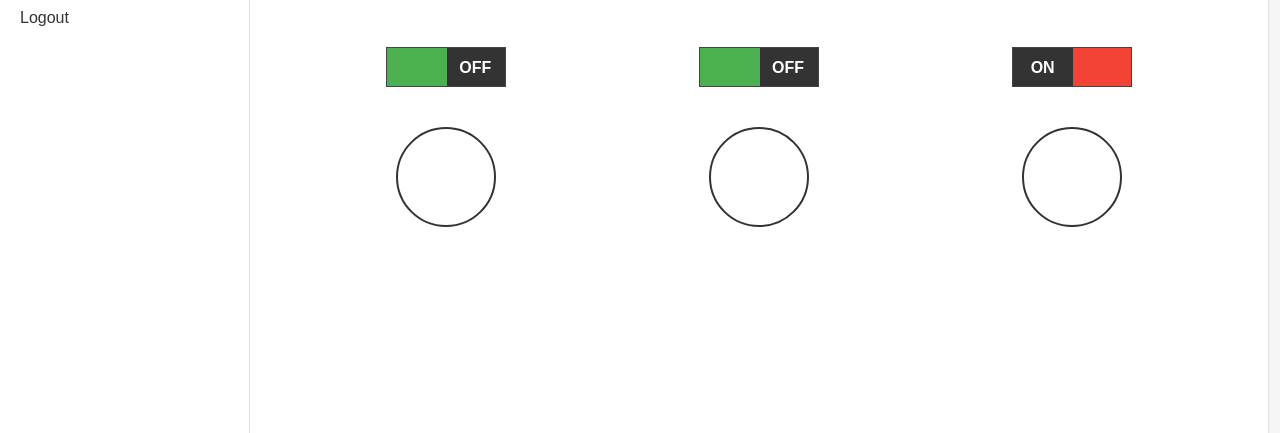
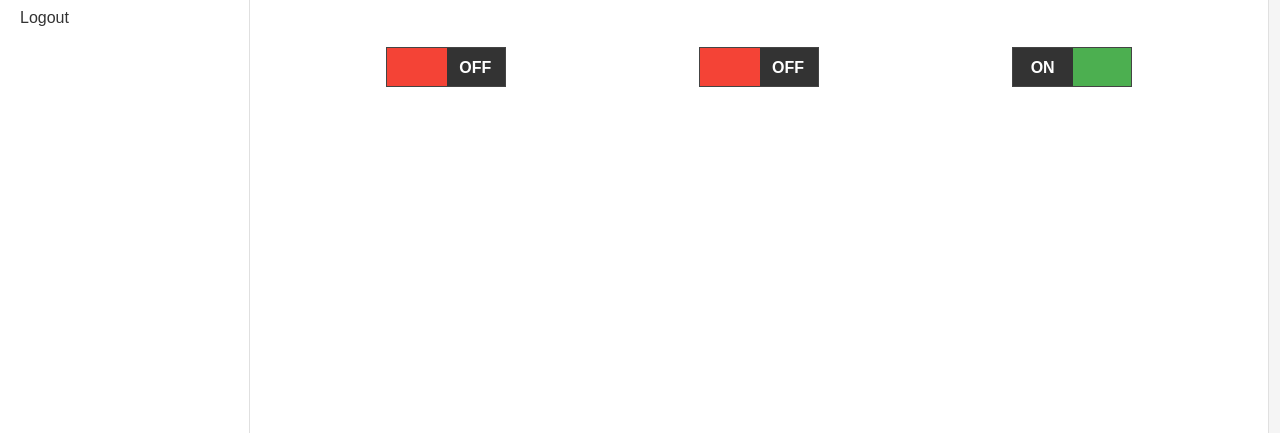
Before and after one commit to adamsoufan/wave, a plain HTML site: page index.html in a window 1280 px wide. Shown: the part 367-800 px from the top of the page. Drawn offline with Linux system fonts and the light colour scheme.

Commit message:
Fix toggle button colors

```diff
--- a/css/main-menu.css
+++ b/css/main-menu.css
@@ -172,12 +172,12 @@
 
 .toggle-switch.on .toggle-slider {
     transform: translateX(0);
-    background-color: #4CAF50;
+    background-color: #f44336;
 }
 
 .toggle-switch.off .toggle-slider {
     transform: translateX(60px);
-    background-color: #f44336;
+    background-color: #4CAF50;
 }
 
 .toggle-slider {
--- a/index.html
+++ b/index.html
@@ -50,7 +50,6 @@
                             <div class="toggle-slider"></div>
                         </div>
                     </div>
-                    <div class="gesture-circle"></div>
                 </div>
 
                 <div class="gesture-card">
@@ -65,7 +64,6 @@
                             <div class="toggle-slider"></div>
                         </div>
                     </div>
-                    <div class="gesture-circle"></div>
                 </div>
 
                 <div class="gesture-card">
@@ -80,7 +78,6 @@
                             <div class="toggle-slider"></div>
                         </div>
                     </div>
-                    <div class="gesture-circle"></div>
                 </div>
             </div>
         </div>
```
